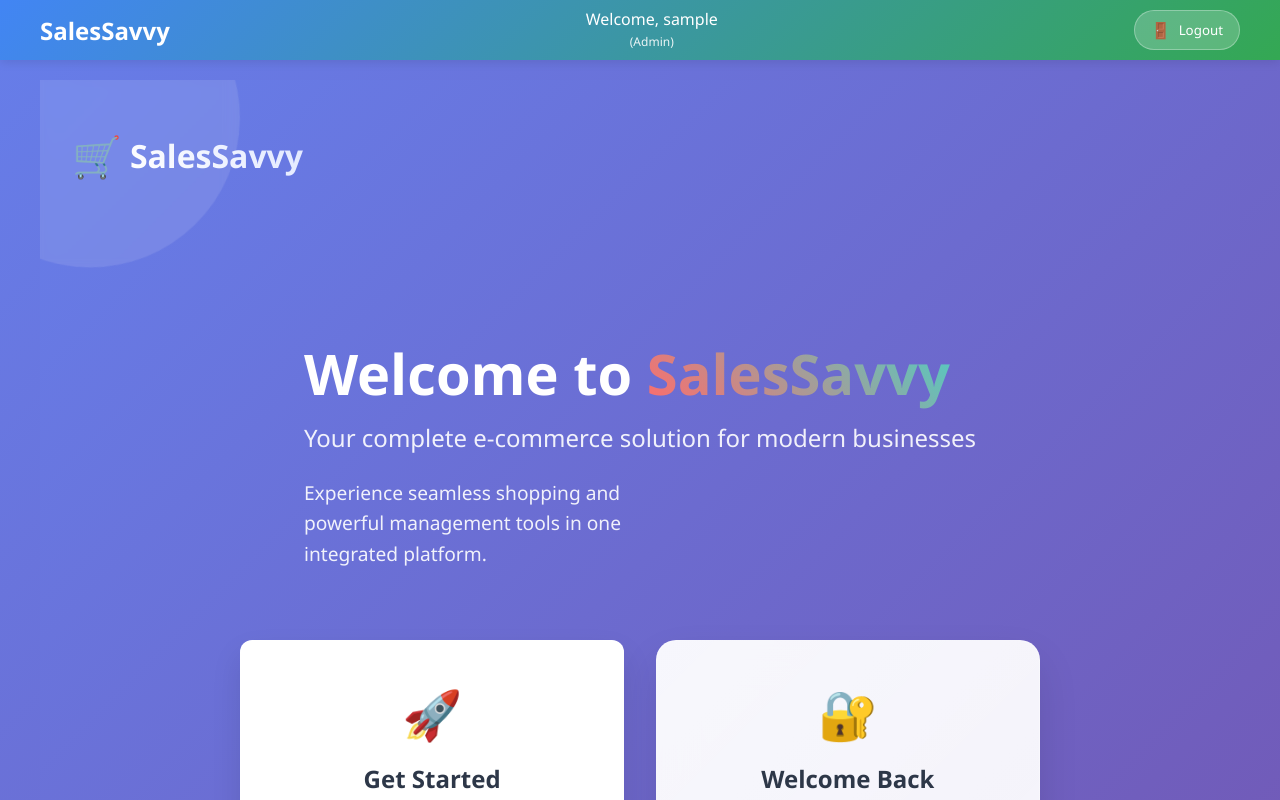
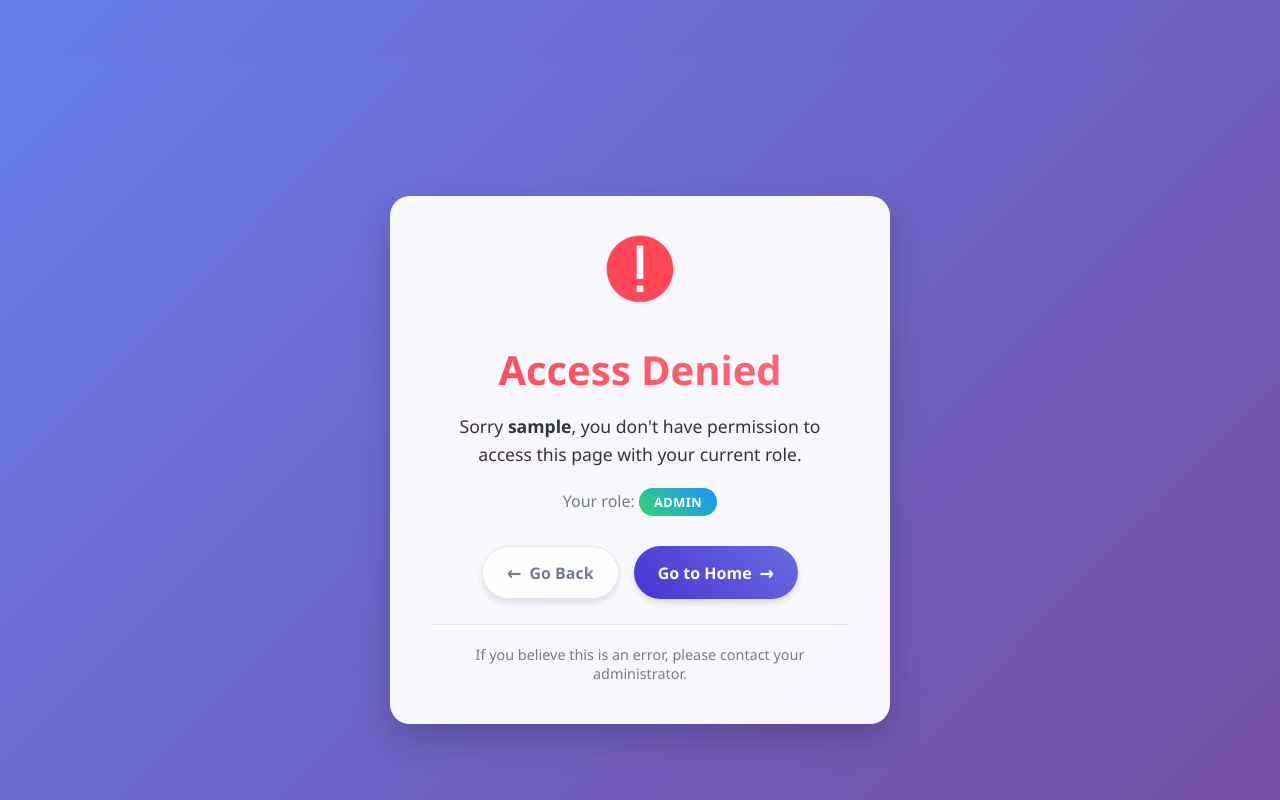
Before and after one commit to RoHiT-devloper/sales_savvy, a React (Vite) app: page /access-denied in a window 1280 px wide. Before the commit this address led to /. Shown: the top 800 px of the page. Built offline with nearby package versions, Linux system fonts and the light colour scheme; sample sign-in values are in the browser's storage.

Commit message:
Implement protected routes and access denial handling with role verification

```diff
--- a/src/App.jsx
+++ b/src/App.jsx
@@ -13,36 +13,128 @@ import Search_Product from './productmanager/Search_Product';
 import Product_Manager from './admin/Product_Manager';
 import Admin_home from './admin/Admin_Home';
 import Delete_User from './user/Delete_User';
-import Header from './header/header';
-import './App.css';
+import Header from './header/Header';
 import User_Management from './user/User_Management';
 import CartPage from './cart/CartPage';
+import ProtectedRoute from './utils/ProtectedRoute';
+import AccessDenied from './pages/AccessDenied';
+import './App.css';
 
 function App() {
-
   return (
     <div className="app">
-      {/* Show header on all pages except Welcome, SignIn, and SignUp */}
-      {!['/', '/signin', '/signup'].includes(window.location.pathname) && <Header />}
+      {/* Show header on all pages except Welcome, SignIn, SignUp, and AccessDenied */}
+      {!['/', '/signin', '/signup', '/access-denied'].includes(window.location.pathname) && <Header />}
 
       <div className="app-content">
         <Routes>
+          {/* Public Routes */}
           <Route path="/" element={<Welcome />} />
           <Route path="/signin" element={<Sign_in />} />
           <Route path="/signup" element={<Sign_up />} />
-        <Route path="/customer" element={<Customer_home />} />
-        <Route path="/addProduct" element={<Add_Product />} />
-        <Route path="/deleteProduct" element={<Delete_Product />} />
-        <Route path="/searchProduct" element={<Search_Product />} />
+          <Route path="/access-denied" element={<AccessDenied />} />
 
-        <Route path="/updateProduct" element={<Update_Product />} />
-        <Route path="/show-users" element={<View_User />} />
-        <Route path="/productManager" element={<Product_Manager />} />
-        <Route path="/showAllProducts" element={<Show_All_Product />} />
-        <Route path="/cart" element={<CartPage />} />
-        <Route path="/delete-users" element={<Delete_User />} />
-        <Route path="/userManagement" element={<User_Management />} />
-        <Route path="/admin" element={<Admin_home />} />
+          {/* Customer Routes - Protected */}
+          <Route
+            path="/customer"
+            element={
+              <ProtectedRoute requiredRole="customer">
+                <Customer_home />
+              </ProtectedRoute>
+            }
+          />
+          <Route
+            path="/cart"
+            element={
+              <ProtectedRoute requiredRole="customer">
+                <CartPage />
+              </ProtectedRoute>
+            }
+          />
+
+          {/* Admin Routes - Protected */}
+          <Route
+            path="/admin"
+            element={
+              <ProtectedRoute requiredRole="admin">
+                <Admin_home />
+              </ProtectedRoute>
+            }
+          />
+          <Route
+            path="/productManager"
+            element={
+              <ProtectedRoute requiredRole="admin">
+                <Product_Manager />
+              </ProtectedRoute>
+            }
+          />
+          <Route
+            path="/addProduct"
+            element={
+              <ProtectedRoute requiredRole="admin">
+                <Add_Product />
+              </ProtectedRoute>
+            }
+          />
+          <Route
+            path="/deleteProduct"
+            element={
+              <ProtectedRoute requiredRole="admin">
+                <Delete_Product />
+              </ProtectedRoute>
+            }
+          />
+          <Route
+            path="/updateProduct"
+            element={
+              <ProtectedRoute requiredRole="admin">
+                <Update_Product />
+              </ProtectedRoute>
+            }
+          />
+          <Route
+            path="/showAllProducts"
+            element={
+              <ProtectedRoute requiredRole="admin">
+                <Show_All_Product />
+              </ProtectedRoute>
+            }
+          />
+          <Route
+            path="/searchProduct"
+            element={
+              <ProtectedRoute requiredRole="admin">
+                <Search_Product />
+              </ProtectedRoute>
+            }
+          />
+          <Route
+            path="/userManagement"
+            element={
+              <ProtectedRoute requiredRole="admin">
+                <User_Management />
+              </ProtectedRoute>
+            }
+          />
+          <Route
+            path="/show-users"
+            element={
+              <ProtectedRoute requiredRole="admin">
+                <View_User />
+              </ProtectedRoute>
+            }
+          />
+          <Route
+            path="/delete-users"
+            element={
+              <ProtectedRoute requiredRole="admin">
+                <Delete_User />
+              </ProtectedRoute>
+            }
+          />
+
+          {/* Catch all route */}
           <Route path="*" element={<Navigate to="/" replace />} />
         </Routes>
       </div>
--- a/src/app.css
+++ b/src/app.css
@@ -1,4 +1,3 @@
-/* App.css */
 * {
   margin: 0;
   padding: 0;
@@ -12,14 +11,6 @@ body {
 }
 
 .app {
-  display: flex;
-  justify-content: center;
-  align-items: center;
-  min-height: 100vh;
-  padding: 20px;
-}
-/* App.css */
-.app {
   min-height: 100vh;
   display: flex;
   flex-direction: column;
@@ -30,7 +21,27 @@ body {
   padding-top: 60px; /* Height of the header */
 }
 
-/* For pages that don't have the header */
-.no-header .app-content {
-  padding-top: 0;
+/* Loading spinner */
+.loading-container {
+  display: flex;
+  flex-direction: column;
+  justify-content: center;
+  align-items: center;
+  min-height: 50vh;
+  padding: 40px;
 }
+
+.spinner {
+  border: 4px solid #f3f3f3;
+  border-top: 4px solid #3498db;
+  border-radius: 50%;
+  width: 40px;
+  height: 40px;
+  animation: spin 1s linear infinite;
+  margin-bottom: 15px;
+}
+
+@keyframes spin {
+  0% { transform: rotate(0deg); }
+  100% { transform: rotate(360deg); }
+}
--- /dev/null
+++ b/src/pages/AccessDenied.css
@@ -0,0 +1,171 @@
+/* AccessDenied.css */
+.access-denied-container {
+  display: flex;
+  justify-content: center;
+  align-items: center;
+  min-height: 100vh;
+  background: linear-gradient(135deg, #667eea 0%, #764ba2 100%);
+  padding: 20px;
+  font-family: 'Segoe UI', Tahoma, Geneva, Verdana, sans-serif;
+}
+
+.access-denied-card {
+  background: rgba(255, 255, 255, 0.95);
+  backdrop-filter: blur(10px);
+  border-radius: 20px;
+  padding: 40px;
+  text-align: center;
+  box-shadow: 0 15px 35px rgba(0, 0, 0, 0.2);
+  max-width: 500px;
+  width: 100%;
+  animation: fadeIn 0.6s ease-out;
+  border: 1px solid rgba(255, 255, 255, 0.2);
+}
+
+.access-denied-icon {
+  margin-bottom: 20px;
+  animation: bounce 1s infinite alternate;
+}
+
+.access-denied-title {
+  color: #ff4757;
+  font-size: 2.5rem;
+  font-weight: 700;
+  margin-bottom: 15px;
+  background: linear-gradient(45deg, #ff4757, #ff6b81);
+  -webkit-background-clip: text;
+  -webkit-text-fill-color: transparent;
+}
+
+.access-denied-message {
+  color: #2f3542;
+  font-size: 1.1rem;
+  line-height: 1.6;
+  margin-bottom: 20px;
+}
+
+.username {
+  font-weight: 600;
+  color: #2f3542;
+}
+
+.role-indicator {
+  margin-bottom: 30px;
+  font-size: 1rem;
+  color: #747d8c;
+}
+
+.role-badge {
+  display: inline-block;
+  padding: 5px 15px;
+  border-radius: 50px;
+  font-weight: 600;
+  text-transform: uppercase;
+  font-size: 0.8rem;
+  letter-spacing: 0.5px;
+  background: linear-gradient(45deg, #2ed573, #1e90ff);
+  color: white;
+}
+
+.access-denied-actions {
+  display: flex;
+  gap: 15px;
+  justify-content: center;
+  margin-bottom: 25px;
+  flex-wrap: wrap;
+}
+
+.action-btn {
+  display: flex;
+  align-items: center;
+  gap: 8px;
+  padding: 12px 24px;
+  border: none;
+  border-radius: 50px;
+  font-weight: 600;
+  font-size: 1rem;
+  cursor: pointer;
+  transition: all 0.3s ease;
+  box-shadow: 0 4px 6px rgba(0, 0, 0, 0.1);
+}
+
+.primary-btn {
+  background: linear-gradient(45deg, #4834d4, #686de0);
+  color: white;
+}
+
+.primary-btn:hover {
+  transform: translateY(-3px);
+  box-shadow: 0 6px 12px rgba(72, 52, 212, 0.3);
+}
+
+.secondary-btn {
+  background: rgba(255, 255, 255, 0.9);
+  color: #747d8c;
+  border: 1px solid #dfe4ea;
+}
+
+.secondary-btn:hover {
+  background: #f1f2f6;
+  transform: translateY(-3px);
+}
+
+.btn-icon {
+  font-size: 1.2rem;
+}
+
+.access-denied-footer {
+  border-top: 1px solid #dfe4ea;
+  padding-top: 20px;
+}
+
+.access-denied-footer p {
+  color: #747d8c;
+  font-size: 0.9rem;
+  margin: 0;
+}
+
+/* Animations */
+@keyframes fadeIn {
+  from {
+    opacity: 0;
+    transform: translateY(20px);
+  }
+  to {
+    opacity: 1;
+    transform: translateY(0);
+  }
+}
+
+@keyframes bounce {
+  from {
+    transform: translateY(0);
+  }
+  to {
+    transform: translateY(-10px);
+  }
+}
+
+/* Responsive Design */
+@media (max-width: 576px) {
+  .access-denied-card {
+    padding: 30px 20px;
+  }
+
+  .access-denied-title {
+    font-size: 2rem;
+  }
+
+  .access-denied-message {
+    font-size: 1rem;
+  }
+
+  .access-denied-actions {
+    flex-direction: column;
+  }
+
+  .action-btn {
+    width: 100%;
+    justify-content: center;
+  }
+}
--- /dev/null
+++ b/src/pages/AccessDenied.jsx
@@ -0,0 +1,68 @@
+import React from 'react';
+import { useNavigate } from 'react-router-dom';
+import './AccessDenied.css';
+
+const AccessDenied = () => {
+  const navigate = useNavigate();
+  const username = localStorage.getItem('username');
+  const role = localStorage.getItem('role');
+
+  const handleGoBack = () => {
+    navigate(-1);
+  };
+
+  const handleGoHome = () => {
+    if (role === 'admin') {
+      navigate('/admin');
+    } else {
+      navigate('/customer');
+    }
+  };
+
+  return (
+    <div className="access-denied-container">
+      <div className="access-denied-card">
+        <div className="access-denied-icon">
+          <svg viewBox="0 0 24 24" width="80" height="80">
+            <path fill="#ff4757" d="M12 2C6.48 2 2 6.48 2 12s4.48 10 10 10 10-4.48 10-10S17.52 2 12 2zm-1 15h2v2h-2v-2zm0-12h2v10h-2V5z"/>
+          </svg>
+        </div>
+
+        <h1 className="access-denied-title">Access Denied</h1>
+
+        <p className="access-denied-message">
+          Sorry <span className="username">{username}</span>, you don't have permission
+          to access this page with your current role.
+        </p>
+
+        <div className="role-indicator">
+          Your role: <span className="role-badge">{role}</span>
+        </div>
+
+        <div className="access-denied-actions">
+          <button
+            onClick={handleGoBack}
+            className="action-btn secondary-btn"
+          >
+            <span className="btn-icon">←</span>
+            Go Back
+          </button>
+
+          <button
+            onClick={handleGoHome}
+            className="action-btn primary-btn"
+          >
+            Go to Home
+            <span className="btn-icon">→</span>
+          </button>
+        </div>
+
+        <div className="access-denied-footer">
+          <p>If you believe this is an error, please contact your administrator.</p>
+        </div>
+      </div>
+    </div>
+  );
+};
+
+export default AccessDenied;
--- a/src/pages/Sign_in.jsx
+++ b/src/pages/Sign_in.jsx
@@ -45,6 +45,7 @@ const SignIn = () => {
       const result = await response.json();
 
           if (response.ok) {
+          // In your SignIn component, update the success handler:
           if (result.message === "admin") {
             localStorage.setItem("username", formData.username);
             localStorage.setItem("role", "admin");
@@ -52,10 +53,7 @@ const SignIn = () => {
           } else if (result.message === "customer") {
             localStorage.setItem("username", formData.username);
             localStorage.setItem("role", "customer");
-        // ✅ Pass products list
             navigate("/customer", { state: { products: result.products } });
-      } else {
-        setError(result.message);
           }
     }
  else {
--- /dev/null
+++ b/src/utils/ProtectedRoute.jsx
@@ -0,0 +1,56 @@
+import React, { useState, useEffect } from 'react';
+import { Navigate } from 'react-router-dom';
+import { verifyUserRole } from '../utils/roleVerifier';
+
+const ProtectedRoute = ({ children, requiredRole }) => {
+  const [isAuthorized, setIsAuthorized] = useState(null);
+  const [isLoading, setIsLoading] = useState(true);
+
+  useEffect(() => {
+    const checkAuthorization = async () => {
+      const username = localStorage.getItem('username');
+
+      if (!username) {
+        setIsAuthorized(false);
+        setIsLoading(false);
+        return;
+      }
+
+      try {
+        const authorized = await verifyUserRole(username, requiredRole);
+        setIsAuthorized(authorized);
+      } catch (error) {
+        console.error('Error verifying role:', error);
+        setIsAuthorized(false);
+      } finally {
+        setIsLoading(false);
+      }
+    };
+
+    checkAuthorization();
+  }, [requiredRole]);
+
+  if (isLoading) {
+    return (
+      <div className="loading-container">
+        <div className="spinner"></div>
+        <p>Verifying access permissions...</p>
+      </div>
+    );
+  }
+
+  if (!isAuthorized) {
+    // Redirect to appropriate page based on user role
+    const username = localStorage.getItem('username');
+    if (username) {
+      // User is logged in but doesn't have permission
+      return <Navigate to="/access-denied" replace />;
+    }
+    // User is not logged in
+    return <Navigate to="/signin" replace />;
+  }
+
+  return children;
+};
+
+export default ProtectedRoute;
--- /dev/null
+++ b/src/utils/roleVerifier.jsx
@@ -0,0 +1,36 @@
+// utils/roleVerifier.js
+export const verifyUserRole = async (username, requiredRole) => {
+  try {
+    const response = await fetch(`http://localhost:8080/verifyUserRole?username=${username}`);
+    if (!response.ok) {
+      throw new Error('Failed to verify user role');
+    }
+
+    const data = await response.json();
+    if (data.success && data.role === requiredRole) {
+      return true;
+    }
+    return false;
+  } catch (error) {
+    console.error('Error verifying user role:', error);
+    return false;
+  }
+};
+
+export const getCurrentUserRole = async (username) => {
+  try {
+    const response = await fetch(`http://localhost:8080/verifyUserRole?username=${username}`);
+    if (!response.ok) {
+      throw new Error('Failed to get user role');
+    }
+
+    const data = await response.json();
+    if (data.success) {
+      return data.role;
+    }
+    return null;
+  } catch (error) {
+    console.error('Error getting user role:', error);
+    return null;
+  }
+};
```
Lines whose indentation alone changed are shown as unchanged.
